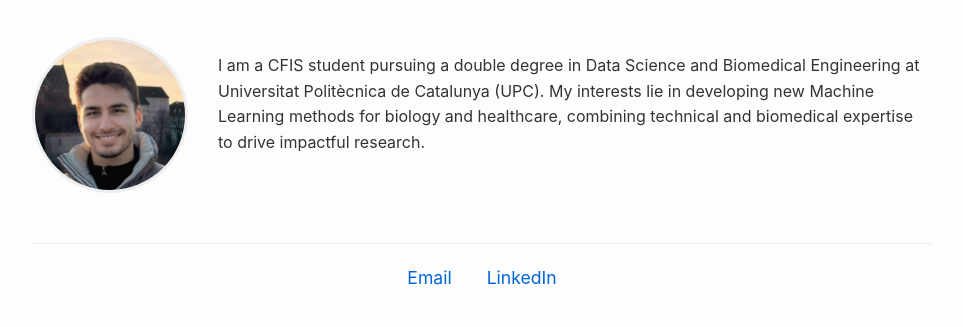
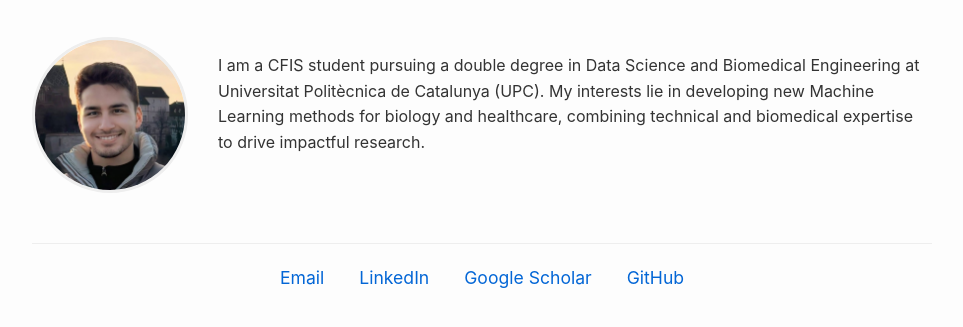
Before and after one commit to thomas-gonzalez-saito/thomas-gonzalez-saito.github.io, a plain HTML site: page index.html in a window 1280 px wide. Shown: the part 167-494 px from the top of the page, without its empty margins (158-1121 px from the left). Drawn offline with Linux system fonts and the light colour scheme.

Commit message:
Github and Google Scholar

```diff
--- a/index.html
+++ b/index.html
@@ -246,10 +246,8 @@
         <div class="footer-links">
             <a href="mailto:thomas.gonzalez@estudiantat.upc.edu">Email</a>
             <a href="https://www.linkedin.com/in/thomas-gonz%C3%A1lez-saito-80134721a" target="_blank">LinkedIn</a>
-            <!-- I recommend creating a Google Scholar profile and adding the link here -->
-            <!-- <a href="[Your Google Scholar Link]" target="_blank">Google Scholar</a> -->
-            <!-- I recommend adding a link to your GitHub profile -->
-            <!-- <a href="[Your GitHub Profile Link]" target="_blank">GitHub</a> -->
+            <a href="https://scholar.google.com/citations?hl=ca&user=81vDtxwAAAAJ&view_op=list_works&authuser=4&gmla=AKzYXQ2wOtwFqbw63E_NMaVyFordXxuZflx5TpLD8CUfe8BAgjNfc_CU9ptKueMTE3cC1_zb6hniH0iiLV4fBaA6_svW0Gm97deezY0" target="_blank">Google Scholar</a>
+            <a href="https://github.com/thomas-gonzalez-saito" target="_blank">GitHub</a>
         </div>
     </footer>
 
```
